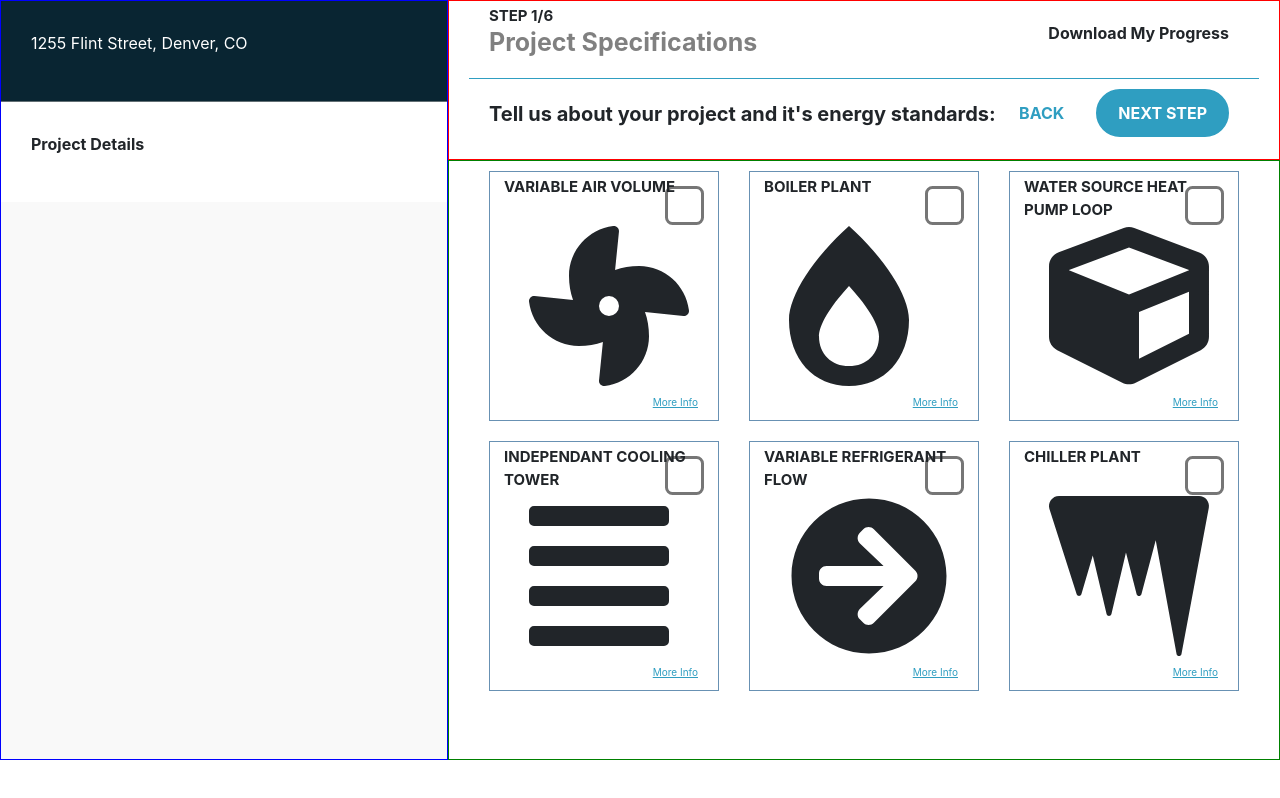
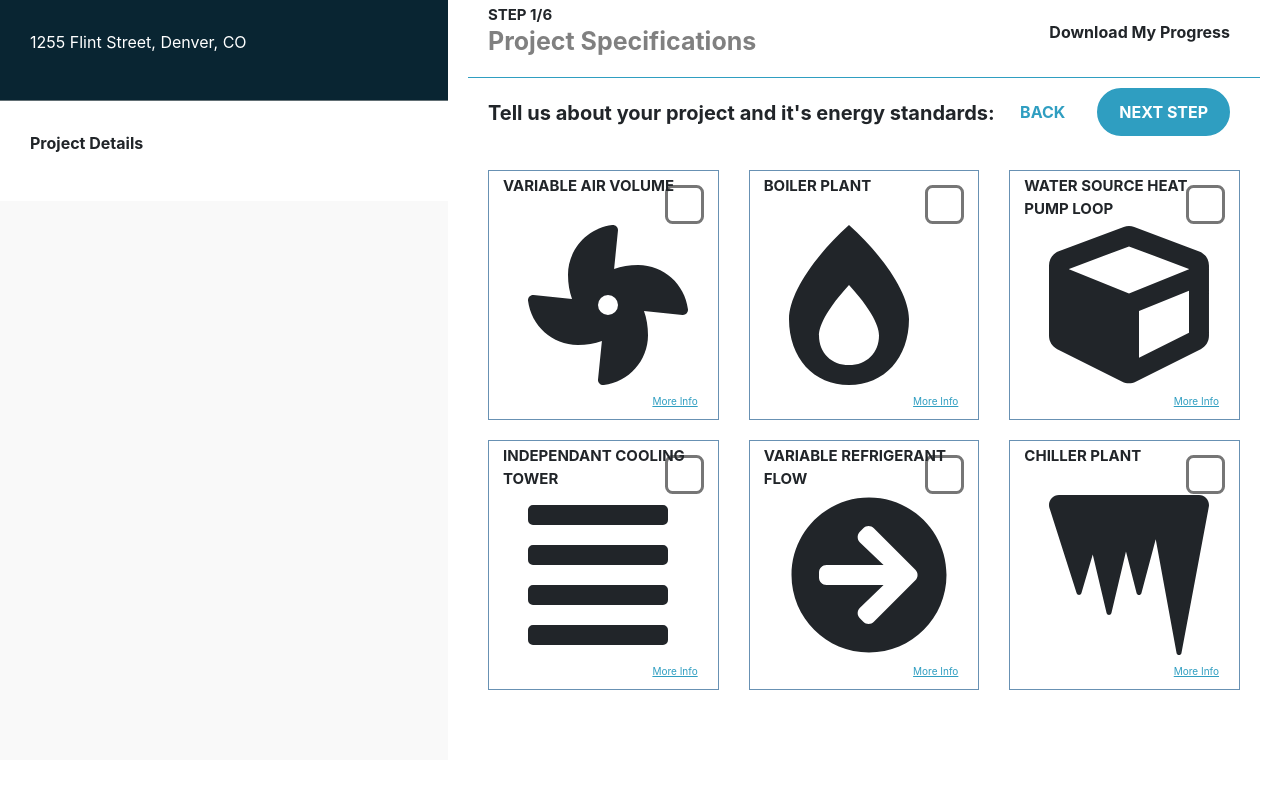
Before and after one commit to perryr16/lbl-linkage-redux, a React (Create React App) app: page /step2 in a window 1280 px wide. Built offline with nearby package versions, Linux system fonts and the light colour scheme.

Commit message:
step3 complete on first pass

```diff
--- a/src/components/nav/sidebar-step3.tsx
+++ b/src/components/nav/sidebar-step3.tsx
@@ -36,7 +36,7 @@ const mapStep3Systems = (step3:any, systemType:any) => {
   console.log('step3Systems:', step3[systemType])
   return (
       step3[systemType].map((system:any) => (
-        <p className='indent bold txt-15'>{step3Icon(systemType)} ({step3Qty(system)}) {step3Name(system)} {step3Inputs(system)} {step3Inputs(system)}</p>
+        <p className='indent bold txt-15'>{step3Icon(systemType)} {step3Qty(system)} {step3Name(system)} {step3Inputs(system)}</p>
       ))
   )
 }
@@ -46,7 +46,7 @@ const step3Name = (system:any) => {
 }
 const step3Qty = (system:any) => {
   console.log('step3Qty')
-  return system.qty&& system.qty
+  return system.qty && `(${system.qty})`
 
 }
 const step3Icon = (systemType:any) => {
@@ -55,10 +55,10 @@ const step3Icon = (systemType:any) => {
     )
 }
 const step3Inputs = (system:any) => {
-  console.log('step3Inputs:', system)
   const keysToDelete = ['id', 'systemName', 'qty']
   const relaventInputs = {...system}
   keysToDelete.forEach(key => delete relaventInputs[key])
+  console.log('rel inputs:', relaventInputs)
   let returnString = ''
   Object.keys(relaventInputs).map(key => (
     returnString += `| ${relaventInputs[key]}`
--- a/src/static/App.css
+++ b/src/static/App.css
@@ -91,7 +91,7 @@
   margin-left: 30px;
 }
 .nav-bar {
-  border: 1px solid red;
+  /* border: 1px solid red; */
   position: absolute;
   top: 0px;
   right: 0px;
@@ -167,7 +167,7 @@
   border-top: 1px solid rgb(194, 194, 194);
 }
 .sidebar {
-  border: 1px solid blue;
+  /* border: 1px solid blue; */
   position: absolute;
   top: 0px;
   bottom: 200px;
@@ -187,7 +187,7 @@
 .step-card {
   position: absolute;
   top: 20vh;
-  border: 1px solid green;
+  /* border: 1px solid green; */
   padding: 10px 40px 50px 40px;
   height: 75vh;
   left: 35vw;
```
